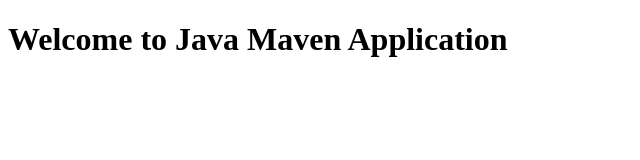
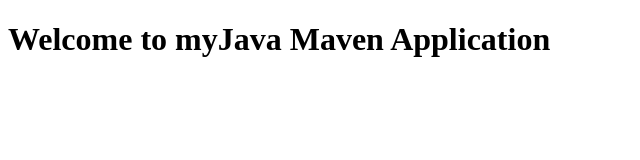
Before and after one commit to viktorcicd/DevOp, a plain HTML site: page src/main/resources/static/index.html in a window 1280 px wide. Shown: the whole page, without its empty margins (0-640 px from the left). Drawn offline with Linux system fonts and the light colour scheme.

Commit message:
Update index.html

```diff
--- a/src/main/resources/static/index.html
+++ b/src/main/resources/static/index.html
@@ -5,7 +5,7 @@
     <title>MyApp</title>
 </head>
 <body>
-<h1>Welcome to Java Maven Application</h1>
+<h1>Welcome to myJava Maven Application</h1>
 <!-- add image here  <img src="" width="" /> -->
 </body>
 </html>
```
